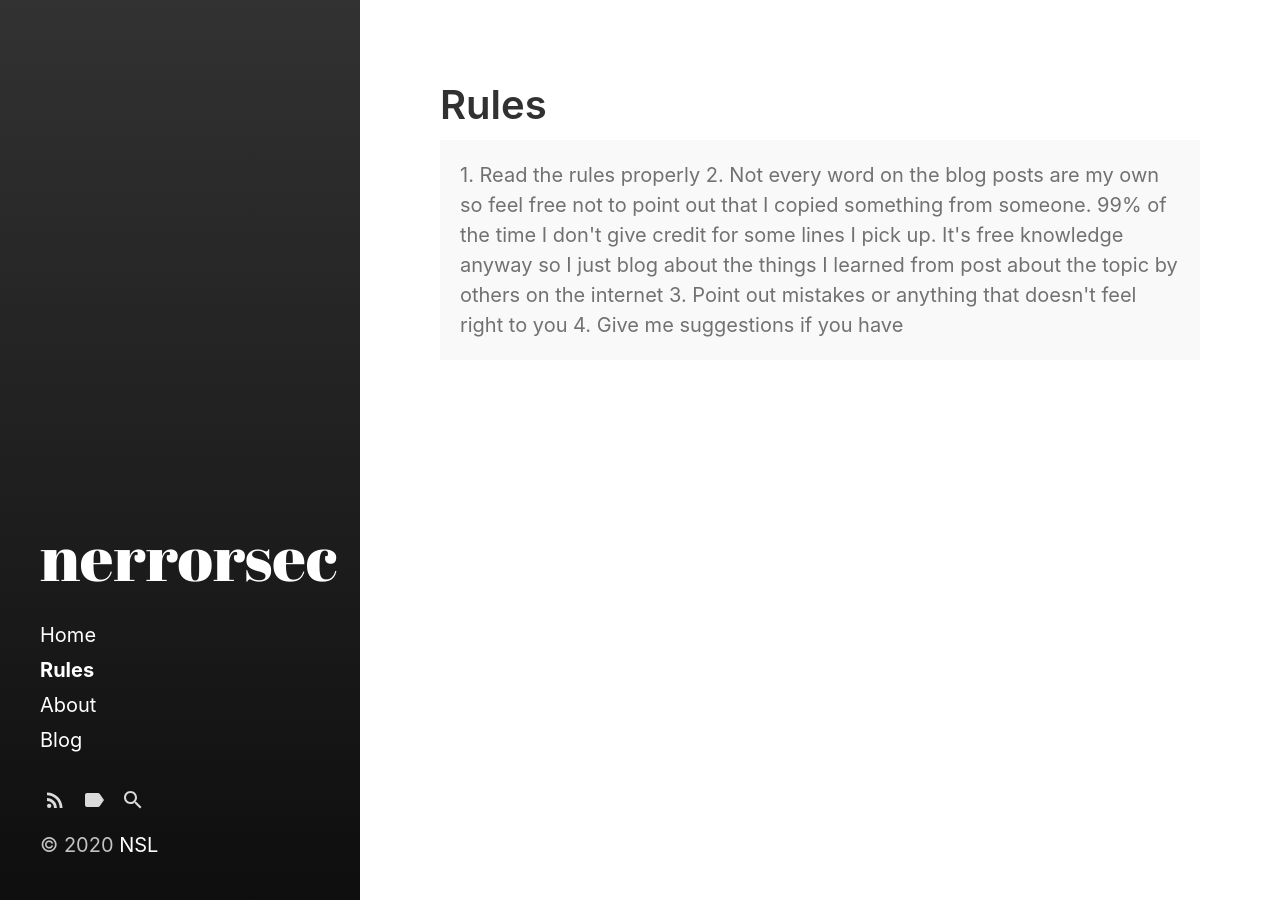
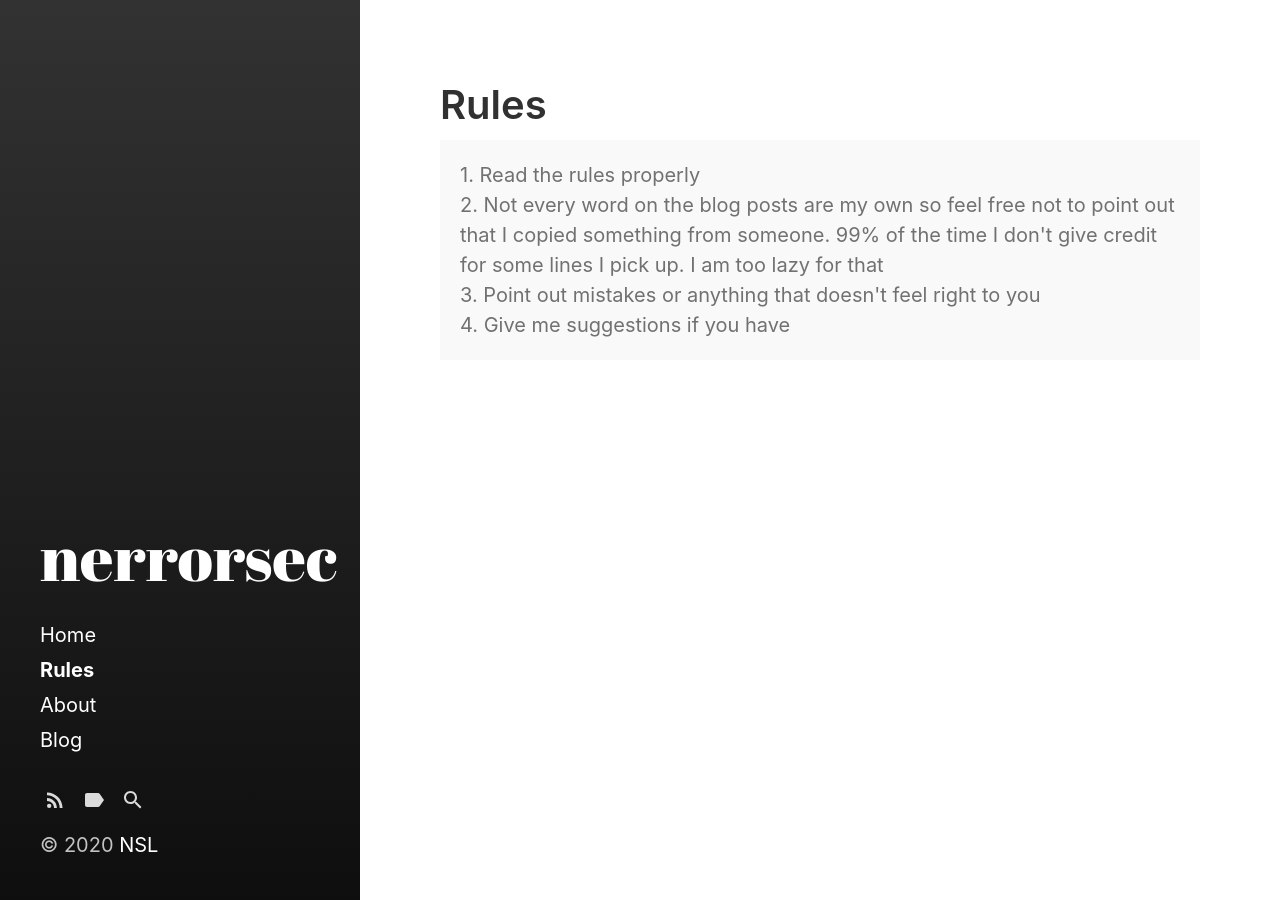
Before and after one commit to nusiloot/nerrorsec.github.io, a Jekyll site: the page built from Rules.md, in a window 1280 px wide. Built offline with Jekyll 4.4.1, drawn with Linux system fonts in a browser that asks for light colours.

Commit message:
Update Rules.md

```diff
--- a/Rules.md
+++ b/Rules.md
@@ -5,8 +5,8 @@ sidebar_link: true
 ---
 
 <p class="message">
-  1. Read the rules properly
-  2. Not every word on the blog posts are my own so feel free not to point out that I copied something from someone. 99% of the time I don't give credit for some lines I pick up. It's free knowledge anyway so I just blog about the things I learned from post about the topic by others on the internet
-  3. Point out mistakes or anything that doesn't feel right to you
+  1. Read the rules properly<br>
+  2. Not every word on the blog posts are my own so feel free not to point out that I copied something from someone. 99% of the time I don't give credit for some lines I pick up. I am too lazy for that<br>
+  3. Point out mistakes or anything that doesn't feel right to you<br>
   4. Give me suggestions if you have
 </p>
```
